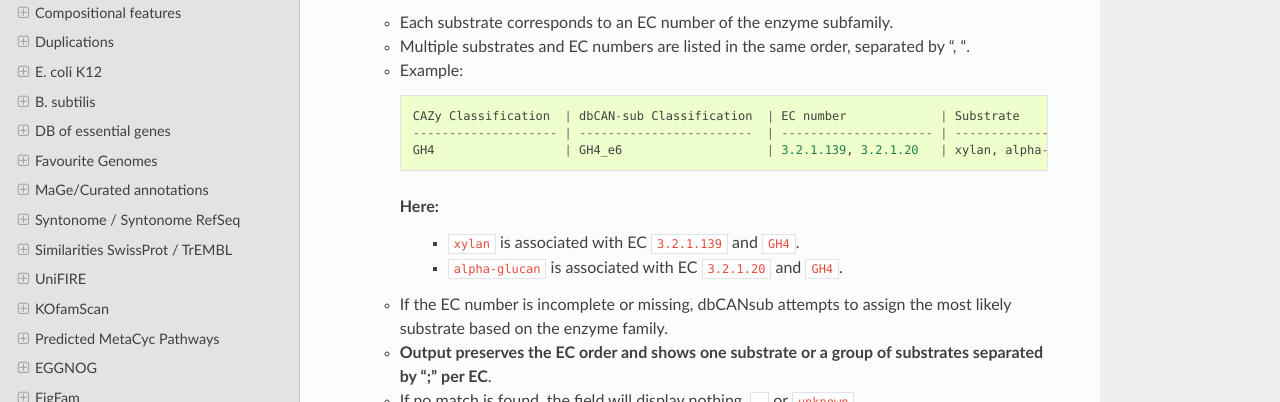
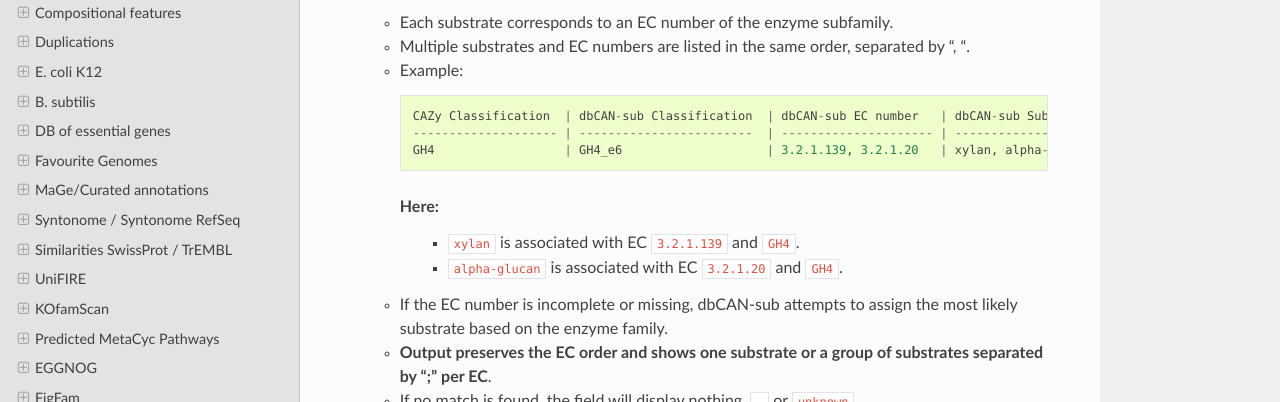
Before and after one commit to labgem/microscope-user-doc, a Sphinx documentation site: the page built from docs/content/mage/info.rst, in a window 1280 px wide and 900 px high, scrolled down 36218 px. Shown: the part 151-553 px from the top of the window. Built offline with Sphinx 7.4.7 and the Read the Docs theme 3.1.0, drawn with Linux system fonts in a browser that asks for light colours; formulas are drawn with MathJax 3.

Commit message:
update dbcan correction formatting

```diff
--- a/docs/content/mage/info.rst
+++ b/docs/content/mage/info.rst
@@ -1220,15 +1220,15 @@ Each line presents a result of one genomic object by one of the tool–database
   - Multiple substrates and EC numbers are listed in the same order, separated by ", ".
   - Example::
 
-      CAZy Classification  | dbCAN-sub Classification  | EC number             | Substrate
-      -------------------- | ------------------------  | --------------------- | -----------------
+      CAZy Classification  | dbCAN-sub Classification  | dbCAN-sub EC number   | dbCAN-sub Substrate
+      -------------------- | ------------------------  | --------------------- | -------------------
       GH4                  | GH4_e6                    | 3.2.1.139, 3.2.1.20   | xylan, alpha-glucan
 
     Here:
       - ``xylan`` is associated with EC ``3.2.1.139`` and ``GH4``.
       - ``alpha-glucan`` is associated with EC ``3.2.1.20`` and ``GH4``.
 
-  - If the EC number is incomplete or missing, dbCANsub attempts to assign the most likely substrate based on the enzyme family.
+  - If the EC number is incomplete or missing, dbCAN-sub attempts to assign the most likely substrate based on the enzyme family.
   - **Output preserves the EC order and shows one substrate or a group of substrates separated by ";" per EC**.
   - If no match is found, the field will display nothing, ``-`` or ``unknown``.
   - Refer to dbCAN publication for further information. [1]_
```
